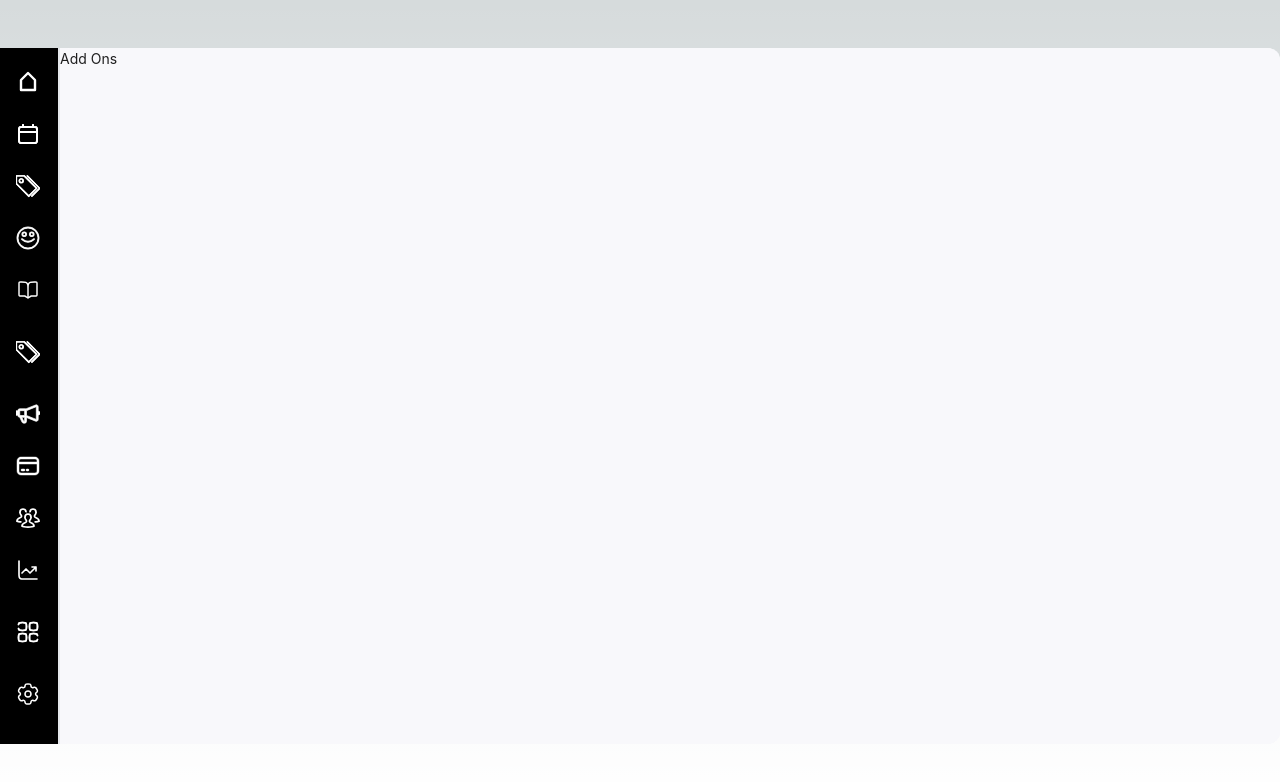
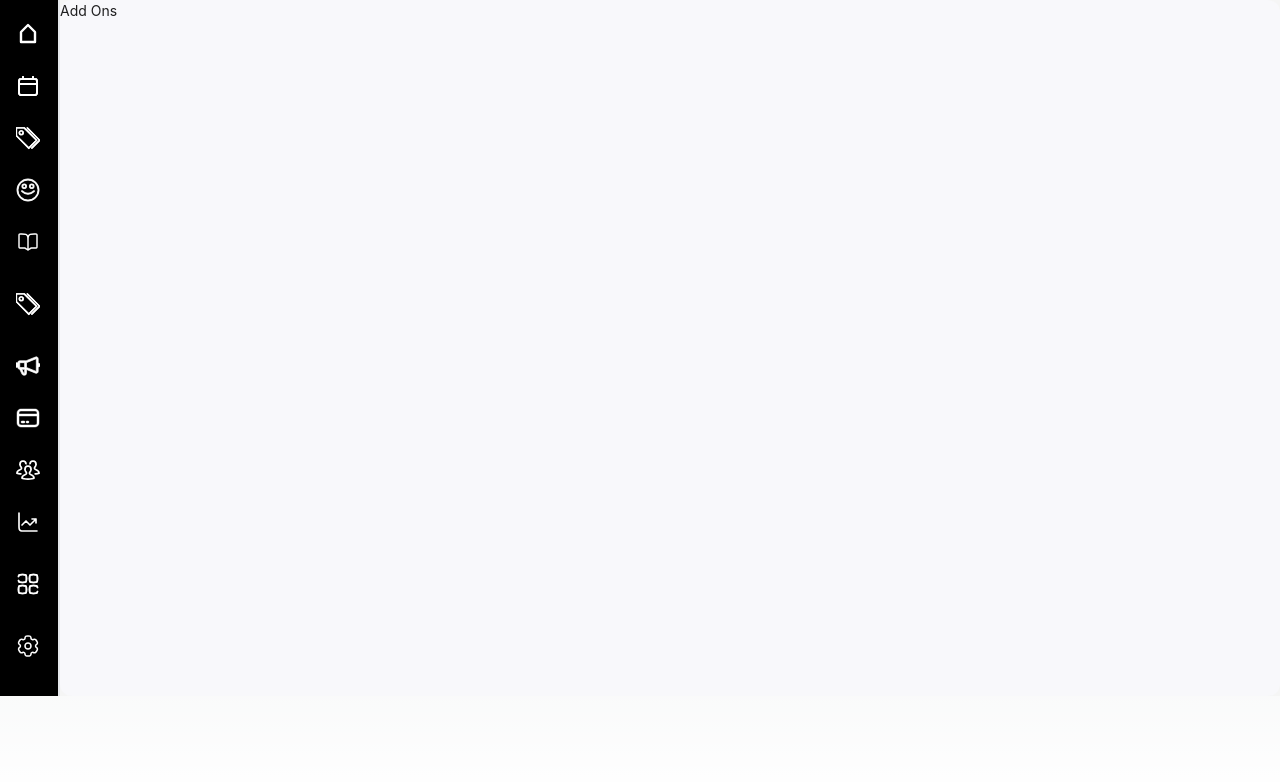
Before and after one commit to FMunir321/Fresha, a Next.js app: page /client/addons in a window 1280 px wide. Shown: the top 782 px of the page. Built offline with nearby package versions, Linux system fonts and the light colour scheme.

Commit message:
remove top margin

```diff
--- a/package.json
+++ b/package.json
@@ -16,6 +16,7 @@
     "react": "^18",
     "react-chartjs-2": "^5.2.0",
     "react-dom": "^18",
+    "react-icons": "^5.2.1",
     "react-modal": "^3.16.1"
   },
   "devDependencies": {
--- a/src/app/client/layout.jsx
+++ b/src/app/client/layout.jsx
@@ -9,7 +9,7 @@ const BasicLayout = ({children}) => {
   const [profileDrawer, setProfileDrawer] = useState(false);
   return (
     <div>
-      <Layout className=" bg-[#f8f8fb] mt-5 rounded-xl">
+      <Layout>
         <Sider theme="light" className="rounded-xl" style={{width:'none'}}>
           <Sidebar setProfileDrawer={setProfileDrawer} />
         </Sider>
```
Also changed, not shown: 1 other file (tests, documents, lock files or other folders).
